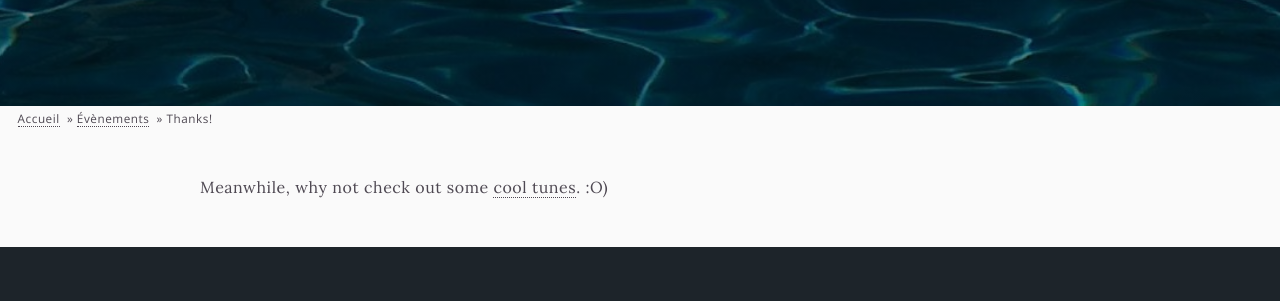
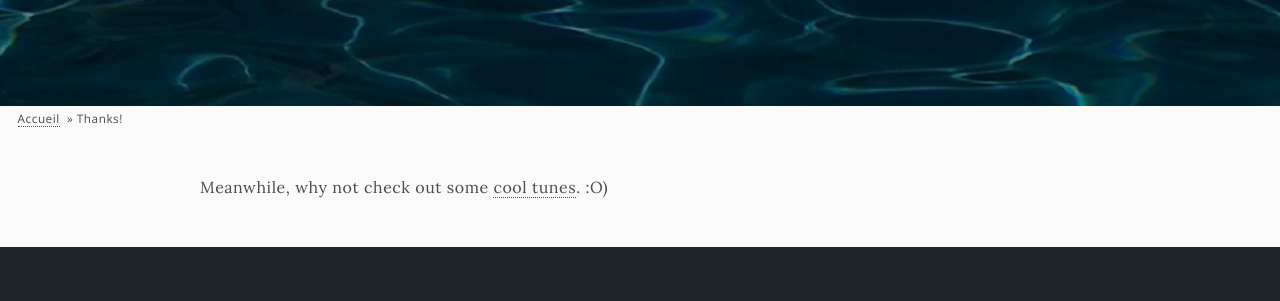
Before and after one commit to asso-added/asso-added.github.io, a Jekyll site: the page built from _pages/contact-success.html, in a window 1280 px wide. Shown: the part 255-556 px from the top of the page. Built offline with Jekyll 4.4.1, drawn with Linux system fonts in a browser that asks for light colours; nearby versions of some CDN libraries; library files that are not in the unit come from our copies.

Commit message:
correct urls ...

```diff
--- a/_includes/breadcrumb-en.html
+++ b/_includes/breadcrumb-en.html
@@ -1,8 +1,10 @@
 <ul class="breadcrumb">
   <li><a href="{{ site.baseurl }}/{{ site.index[page.lang] }}">Home</a></li>
+  {% if page.categories.evenements %}
   {% assign eventsurl = site.baseurl | append: '/evenements-' | append: page.lang  | append: '/'%}
   {% if eventsurl != page.url %}
   <li><a href="{{ site.baseurl }}/evenements-{{ page.lang }}">Events</a></li>
+  {% endif %}
   {% endif %}
 
   {%
--- a/_includes/breadcrumb-fr.html
+++ b/_includes/breadcrumb-fr.html
@@ -1,9 +1,13 @@
 <ul class="breadcrumb">
   <li><a href="{{ site.baseurl }}/{{ site.index[page.lang] }}">Accueil</a></li>
+  {% if page.categories.evenements %}
   {% assign eventsurl = site.baseurl | append: '/evenements-' | append: page.lang  | append: '/'%}
   {% if eventsurl != page.url %}
   <li><a href="{{ site.baseurl }}/evenements-{{ page.lang }}">Évènements</a></li>
   {% endif %}
+  {% endif %}
+
+
 
   {%
   if page.layout == 'page' %}
```
Also changed, not shown: other parts of _includes/breadcrumb-fr.html (+3 -2 lines).
